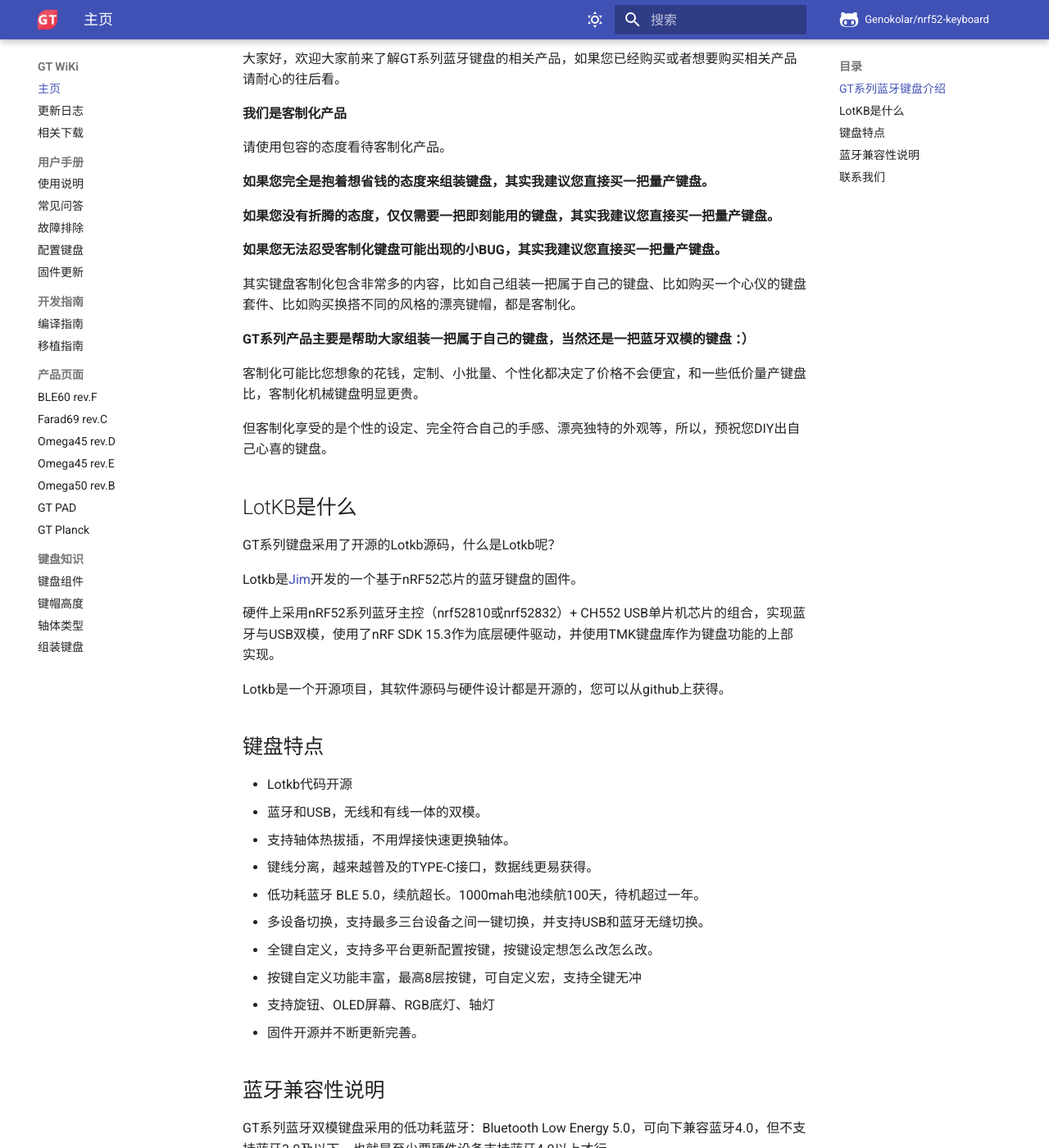
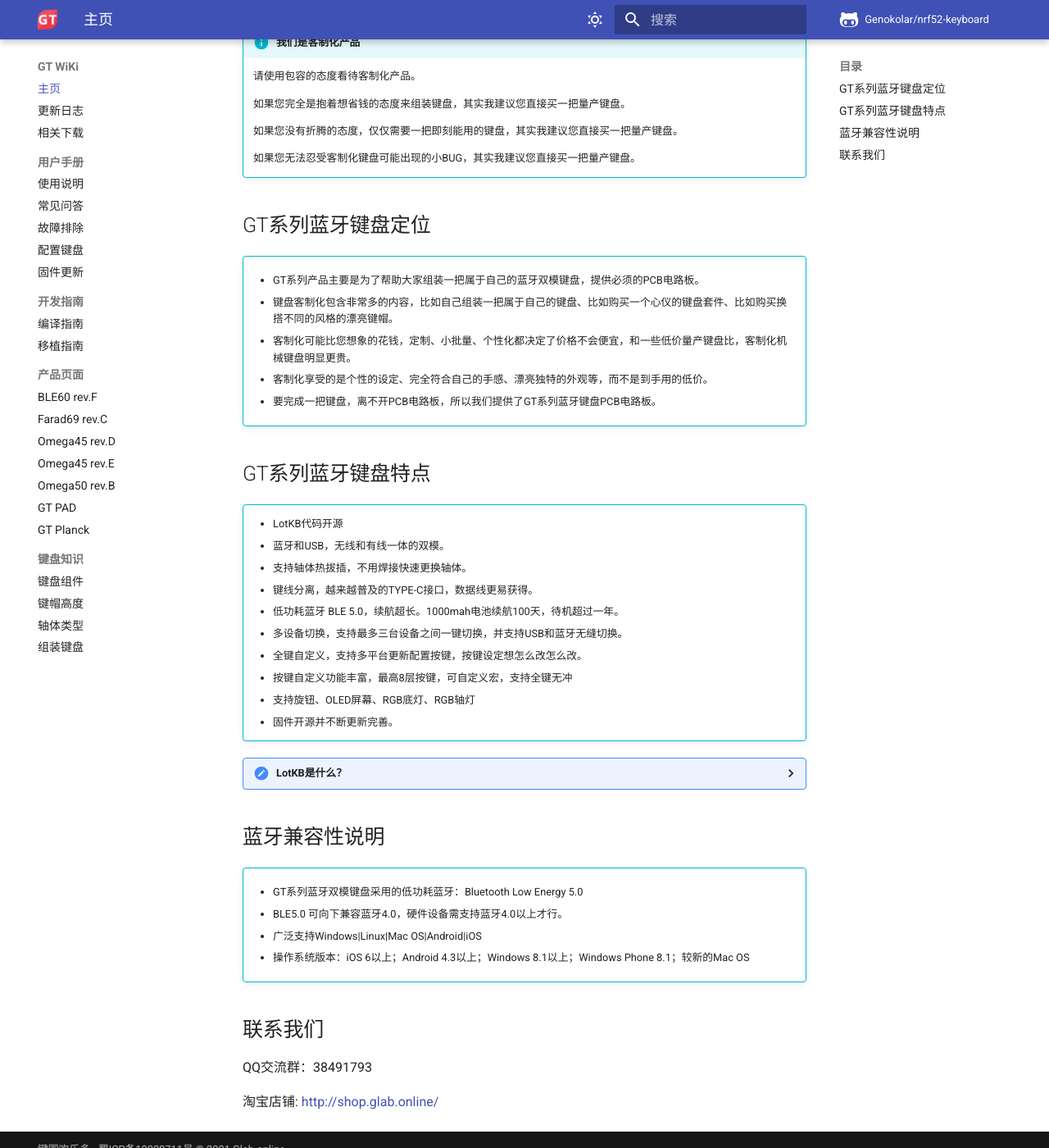
Before and after one commit to genokolar/genokolar.github.io, an MkDocs documentation site: the page built from docs/index.md, in a window 1280 px wide and 1400 px high, scrolled down 329 px. Shown: the whole window at 82% size. Built offline with MkDocs 1.6.1 and Material for MkDocs 9.7.7, drawn with Linux system fonts in a browser that asks for light colours; comment, search, counter and statistics services are not loaded; some of the changed text lies outside the part shown.

Commit message:
更新首页内容及样式

```diff
--- a/docs/index.md
+++ b/docs/index.md
@@ -1,6 +1,8 @@
 
 让我们开始阅读文档
 =====================
+
+大家好，欢迎大家前来了解GT系列蓝牙键盘的相关产品，请耐心的阅读相关内容。
 
 !!! tip "公告"
     部分新键盘已经提供基于nRF SDK17.0.2的固件，请进入对应产品页面进行下载。
@@ -8,59 +10,63 @@
     受缺芯潮影响，部分PCB已经断货。
 
 
-GT系列蓝牙键盘介绍
------
-大家好，欢迎大家前来了解GT系列蓝牙键盘的相关产品，如果您已经购买或者想要购买相关产品请耐心的往后看。
+!!! info "我们是客制化产品"
+    请使用包容的态度看待客制化产品。
 
-<h4>我们是客制化产品</h4>
+    如果您完全是抱着想省钱的态度来组装键盘，其实我建议您直接买一把量产键盘。
 
-请使用包容的态度看待客制化产品。
+    如果您没有折腾的态度，仅仅需要一把即刻能用的键盘，其实我建议您直接买一把量产键盘。
 
-**如果您完全是抱着想省钱的态度来组装键盘，其实我建议您直接买一把量产键盘。**
-
-**如果您没有折腾的态度，仅仅需要一把即刻能用的键盘，其实我建议您直接买一把量产键盘。**
-
-**如果您无法忍受客制化键盘可能出现的小BUG，其实我建议您直接买一把量产键盘。**
+    如果您无法忍受客制化键盘可能出现的小BUG，其实我建议您直接买一把量产键盘。
 
 
-其实键盘客制化包含非常多的内容，比如自己组装一把属于自己的键盘、比如购买一个心仪的键盘套件、比如购买换搭不同的风格的漂亮键帽，都是客制化。
+GT系列蓝牙键盘定位
+-----
+!!! info ""
+    - GT系列产品主要是为了帮助大家组装一把属于自己的蓝牙双模键盘，提供必须的PCB电路板。
 
-**GT系列产品主要是帮助大家组装一把属于自己的键盘，当然还是一把蓝牙双模的键盘 ：）**
+    - 键盘客制化包含非常多的内容，比如自己组装一把属于自己的键盘、比如购买一个心仪的键盘套件、比如购买换搭不同的风格的漂亮键帽。
 
-客制化可能比您想象的花钱，定制、小批量、个性化都决定了价格不会便宜，和一些低价量产键盘比，客制化机械键盘明显更贵。
+    - 客制化可能比您想象的花钱，定制、小批量、个性化都决定了价格不会便宜，和一些低价量产键盘比，客制化机械键盘明显更贵。
 
-但客制化享受的是个性的设定、完全符合自己的手感、漂亮独特的外观等，所以，预祝您DIY出自己心喜的键盘。
+    - 客制化享受的是个性的设定、完全符合自己的手感、漂亮独特的外观等，而不是到手用的低价。
 
-LotKB是什么
-----
-GT系列键盘采用了开源的Lotkb源码，什么是Lotkb呢？
+    - 要完成一把键盘，离不开PCB电路板，所以我们提供了GT系列蓝牙键盘PCB电路板。
 
-Lotkb是[Jim](https://lotlab.org/)开发的一个基于nRF52芯片的蓝牙键盘的固件。
+GT系列蓝牙键盘特点
+------------
 
-硬件上采用nRF52系列蓝牙主控（nrf52810或nrf52832）+ CH552 USB单片机芯片的组合，实现蓝牙与USB双模，使用了nRF SDK 15.3作为底层硬件驱动，并使用TMK键盘库作为键盘功能的上部实现。
+!!! info ""
+    - LotKB代码开源
+    - 蓝牙和USB，无线和有线一体的双模。
+    - 支持轴体热拔插，不用焊接快速更换轴体。
+    - 键线分离，越来越普及的TYPE-C接口，数据线更易获得。
+    - 低功耗蓝牙 BLE 5.0，续航超长。1000mah电池续航100天，待机超过一年。
+    - 多设备切换，支持最多三台设备之间一键切换，并支持USB和蓝牙无缝切换。
+    - 全键自定义，支持多平台更新配置按键，按键设定想怎么改怎么改。
+    - 按键自定义功能丰富，最高8层按键，可自定义宏，支持全键无冲
+    - 支持旋钮、OLED屏幕、RGB底灯、RGB轴灯
+    - 固件开源并不断更新完善。
 
-Lotkb是一个开源项目，其软件源码与硬件设计都是开源的，您可以从github上获得。
+??? faq "LotKB是什么？"
 
+    LotKB是[Jim](https://lotlab.org/)开发的一个基于nRF52芯片的蓝牙键盘的固件。
 
+    硬件上采用nRF52系列蓝牙主控（nrf52810或nrf52832）+ CH552 USB单片机芯片的组合，实现蓝牙与USB双模，使用了nRF SDK 15.3作为底层硬件驱动，并使用TMK键盘库作为键盘功能的上部实现。
 
-键盘特点
------
-- Lotkb代码开源
-- 蓝牙和USB，无线和有线一体的双模。
-- 支持轴体热拔插，不用焊接快速更换轴体。
-- 键线分离，越来越普及的TYPE-C接口，数据线更易获得。
-- 低功耗蓝牙 BLE 5.0，续航超长。1000mah电池续航100天，待机超过一年。
-- 多设备切换，支持最多三台设备之间一键切换，并支持USB和蓝牙无缝切换。
-- 全键自定义，支持多平台更新配置按键，按键设定想怎么改怎么改。
-- 按键自定义功能丰富，最高8层按键，可自定义宏，支持全键无冲
-- 支持旋钮、OLED屏幕、RGB底灯、轴灯
-- 固件开源并不断更新完善。
+    LotKB是一个开源项目，其软件源码与硬件设计都是开源的，您可以从github上获得。
 
 蓝牙兼容性说明
 -----
-GT系列蓝牙双模键盘采用的低功耗蓝牙：Bluetooth Low Energy 5.0，可向下兼容蓝牙4.0，但不支持蓝牙3.0及以下，也就是至少要硬件设备支持蓝牙4.0以上才行。
 
-操作系统方面广泛支持Windows、Linux、Mac OS，也支持Android及iOS，但由于采用的较新的协议，需要较新的系统才能支持。如： iOS 6以上；Android 4.3以上；Windows 8.1以上；Windows Phone 8.1；较新的Mac os
+!!! info ""
+    - GT系列蓝牙双模键盘采用的低功耗蓝牙：Bluetooth Low Energy 5.0
+
+    - BLE5.0 可向下兼容蓝牙4.0，硬件设备需支持蓝牙4.0以上才行。
+
+    - 广泛支持Windows|Linux|Mac OS|Android|iOS
+
+    - 操作系统版本：iOS 6以上；Android 4.3以上；Windows 8.1以上；Windows Phone 8.1；较新的Mac OS
 
 
 <span id="联系我们">联系我们</span>
```
